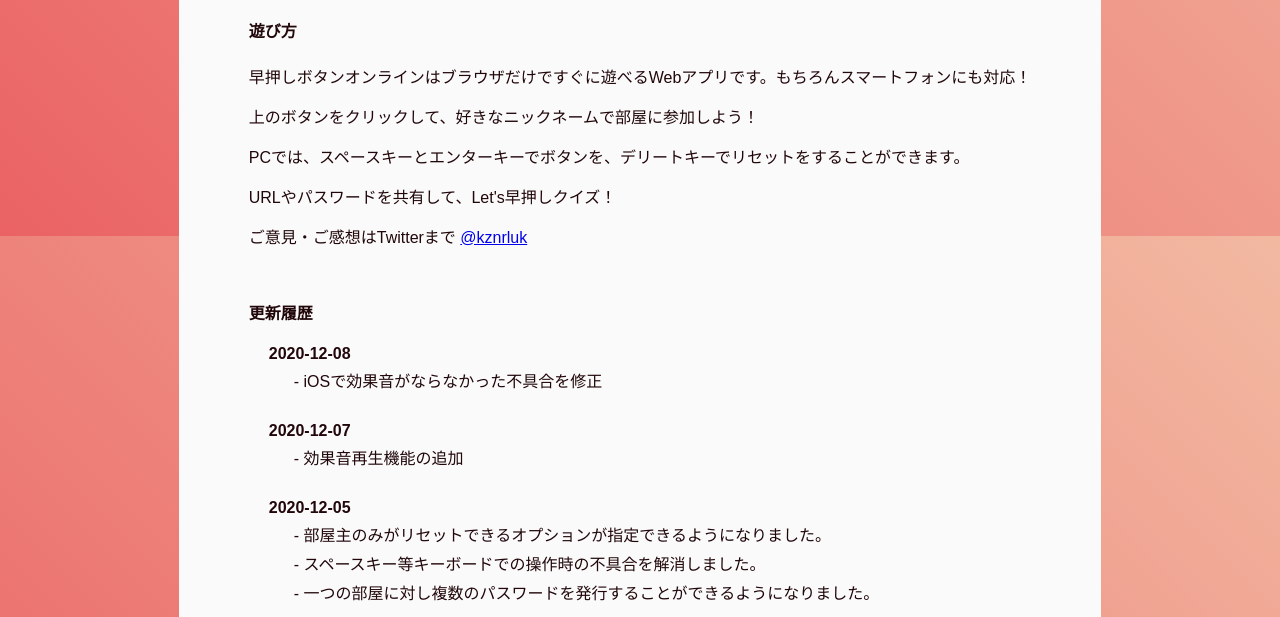
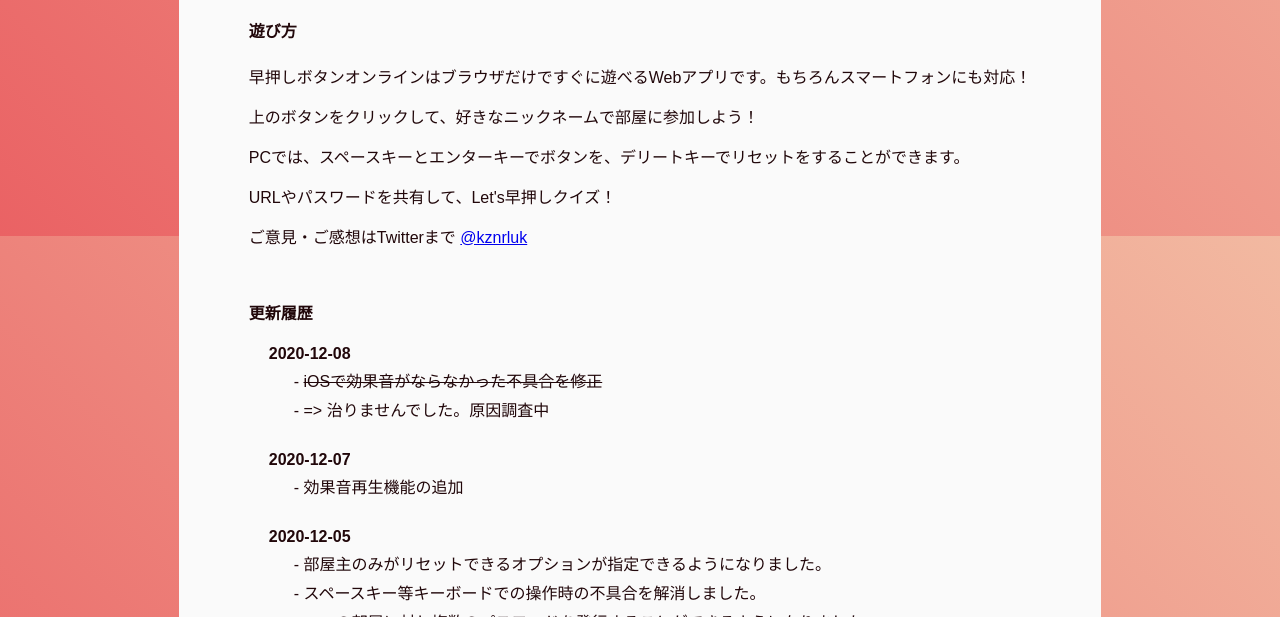
Before and after one commit to kznrluk/hayaoshi-button-online, a website: page static/index.html in a window 1280 px wide. Shown: the part 564-1181 px from the top of the page. Drawn offline with Linux system fonts and the light colour scheme.

Commit message:
治らなかった

```diff
--- a/static/index.html
+++ b/static/index.html
@@ -161,7 +161,8 @@
                             2020-12-08
                         </div>
                         <div class="changelog__description">
-                            <p>iOSで効果音がならなかった不具合を修正</p>
+                            <p><s>iOSで効果音がならなかった不具合を修正</s></p>
+                            <p> => 治りませんでした。原因調査中</p>
                         </div>
                     </div>
                     <div class="changelog__content">
```
